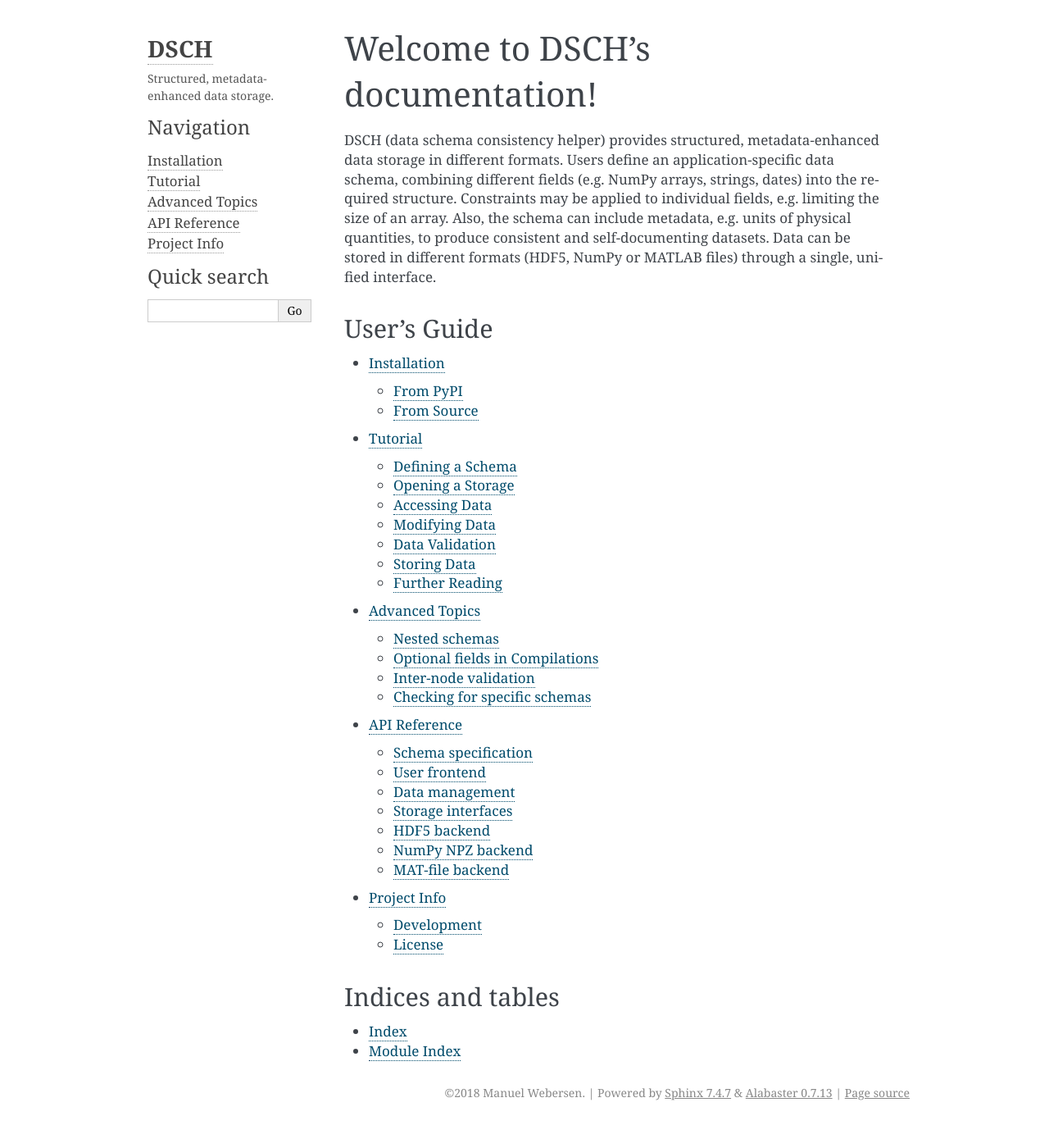
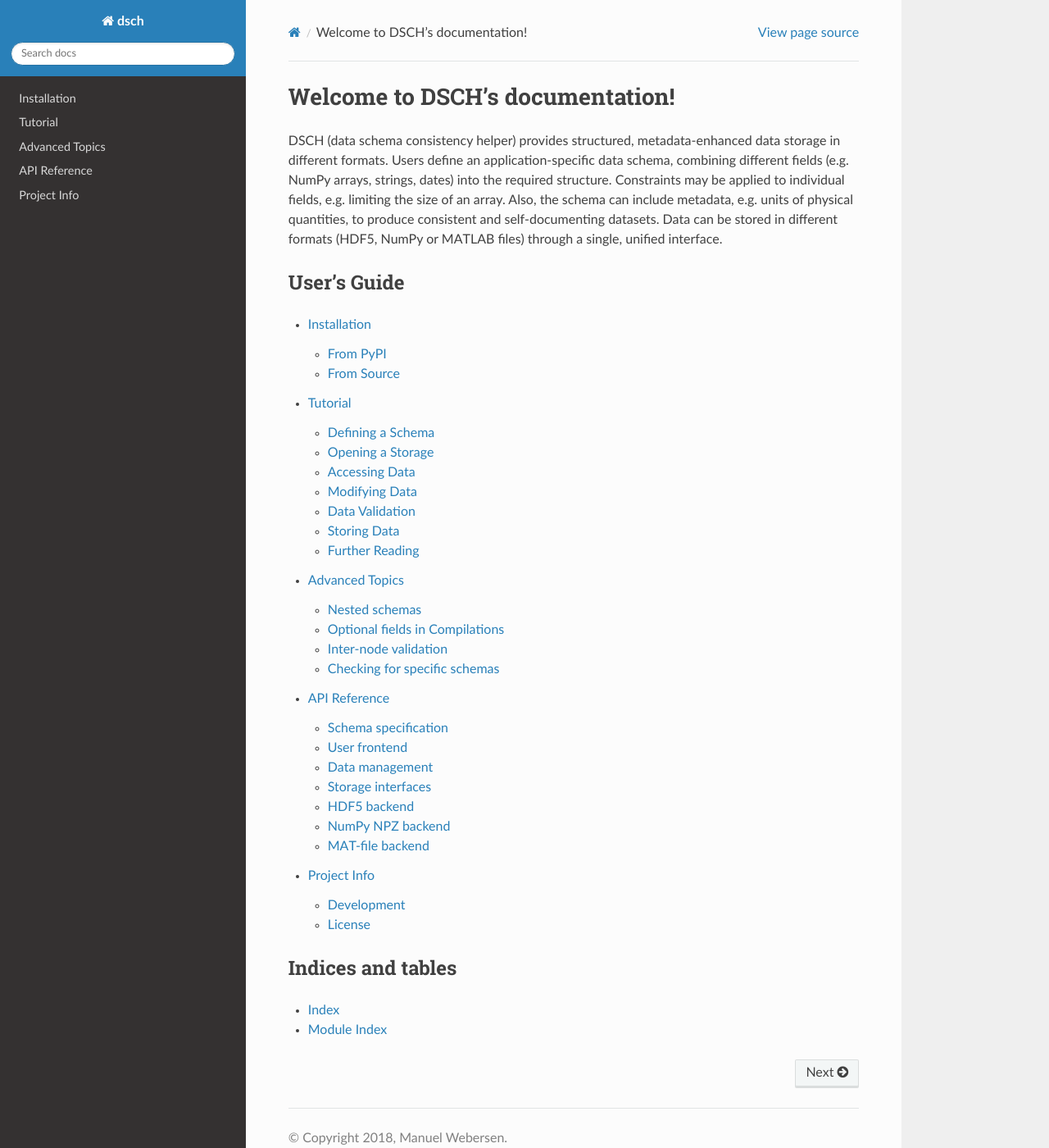
Before and after one commit to emtpb/dsch, a Sphinx documentation site: the page built from docs/index.rst, in a window 1280 px wide and 1400 px high. Shown: the whole window at 82% size. Built offline with Sphinx 7.4.7 and the Read the Docs theme 2.0.0, drawn with Linux system fonts in a browser that asks for light colours; formulas are drawn with MathJax 3; the version number could not be read and is left out; some of the changed lines change nothing that is shown; some of the changed text lies outside the part shown.

Commit message:
Update sphinx configuration.

```diff
--- a/docs/conf.py
+++ b/docs/conf.py
@@ -1,12 +1,15 @@
-import datetime
 import os
+from pkg_resources import get_distribution
 import sys
-import setuptools_scm
 
 # Add source code directory to path (required for autodoc)
 sys.path.insert(0, os.path.abspath('..'))
 
-# -- General configuration
+
+# -- General configuration ---------------------------------------------
+
+# If your documentation needs a minimal Sphinx version, state it here.
+#needs_sphinx = '1.0'
 
 extensions = [
     'sphinx.ext.autodoc',
@@ -36,46 +39,71 @@ intersphinx_mapping = {
     'h5py': ('http://docs.h5py.org/en/latest/', None),
 }
 
+# Add any paths that contain templates here, relative to this directory.
 templates_path = ['_templates']
+
+# The suffix of source filenames.
 source_suffix = '.rst'
+
+# The master toctree document.
 master_doc = 'index'
-language = None
-today_fmt = '%Y-%m-%d'
-exclude_patterns = ['_build', 'Thumbs.db', '.DS_Store']
-pygments_style = 'sphinx'
-todo_include_todos = False
 
-# -- Project-specific configuration
+# List of patterns, relative to source directory, that match files and
+# directories to ignore when looking for source files.
+exclude_patterns = ['_build']
 
-project = 'DSCH'
-description = 'Structured, metadata-enhanced data storage.'
-author = 'Manuel Webersen'
-copyright = '{year} {author}'.format(year=datetime.date.today().year,
-                                     author=author)
-project_without_spaces = ''.join(c for c in project if c.isalnum())
+
+# -- Project-specific configuration ------------------------------------
+project = 'dsch'
+copyright = "2018, Manuel Webersen"
 
 # Get version number from git via setuptools_scm
-# Do not differentiate between shortened version and full release numbers
-version = setuptools_scm.get_version(root='..', relative_to=__file__)
-release = version
+release = get_distribution('dsch').version
+version = '.'.join(release.split('.')[:2])
 
-# -- Options for HTML output
+today_fmt = '%Y-%m-%d'
 
-html_theme = 'alabaster'
-html_theme_options = {
-    'description': description
-}
-html_sidebars = {
-    '**': ['about.html', 'navigation.html', 'searchbox.html']
-}
-htmlhelp_basename = '{0}doc'.format(project)
+# -- Options for HTML output -------------------------------------------
 
-# -- Options for LaTeX output
+html_theme = 'sphinx_rtd_theme'
+
+#html_theme_options = {}
+#html_logo = None
+#html_favicon = None
+
+#html_static_path = ['_static']
+
+# Custom sidebar templates, maps document names to template names.
+#html_sidebars = {}
+
+# Output file base name for HTML help builder.
+htmlhelp_basename = 'dschdoc'
+
+
+# -- Options for LaTeX output ------------------------------------------
+
+latex_engine = 'pdflatex'
 
 latex_elements = {
-     'papersize': 'a4paper',
+    # The paper size ('letterpaper' or 'a4paper').
+    'papersize': 'a4paper',
+
+    # The font size ('10pt', '11pt' or '12pt').
+    #'pointsize': '10pt',
+
+    # Additional stuff for the LaTeX preamble.
+    #'preamble': '',
 }
+
 latex_documents = [
-    (master_doc, '{0}.tex'.format(project_without_spaces),
-     '{0} Documentation'.format(project), author, 'manual'),
+    ('index', 'dsch.tex',
+     'dsch Documentation',
+     'Manuel Webersen', 'manual'),
 ]
+
+# The name of an image file (relative to this directory) to place at
+# the top of the title page.
+#latex_logo = None
+
+# If true, show page references after internal links.
+#latex_show_pagerefs = False
```
